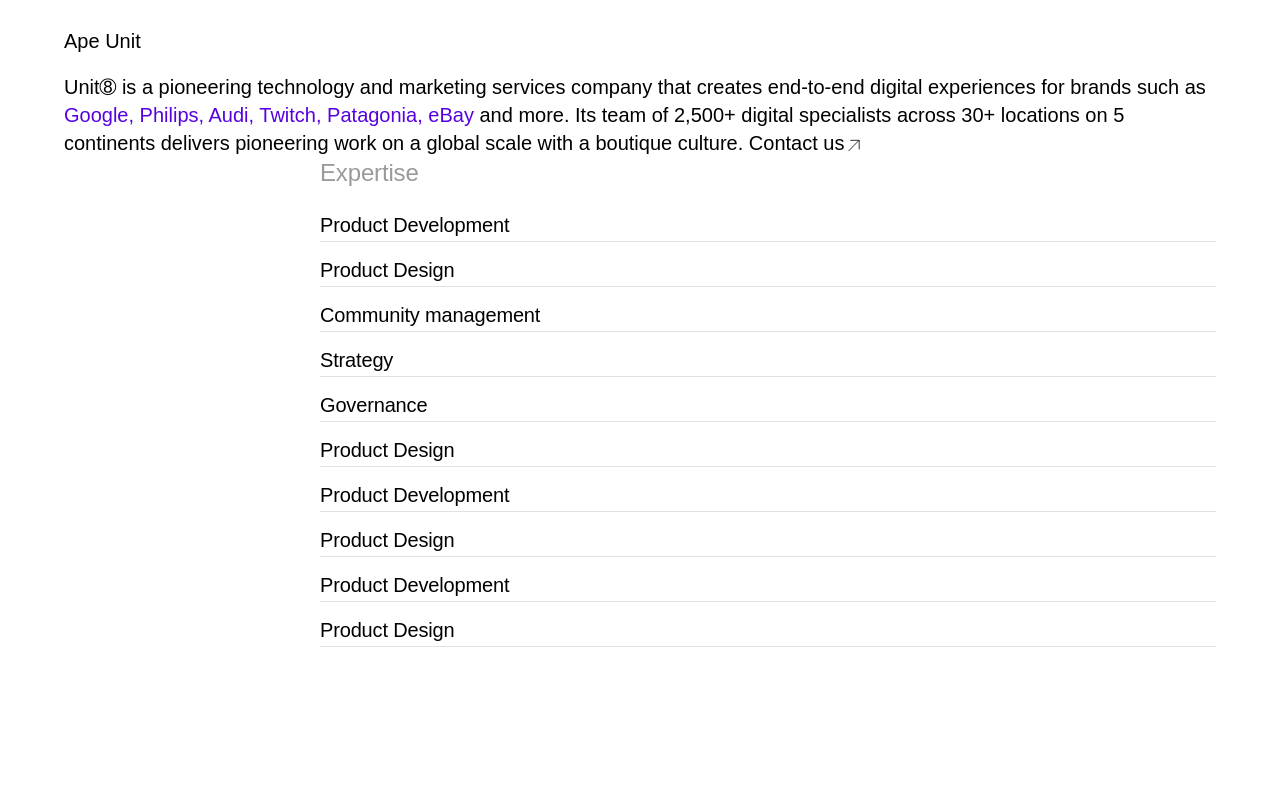
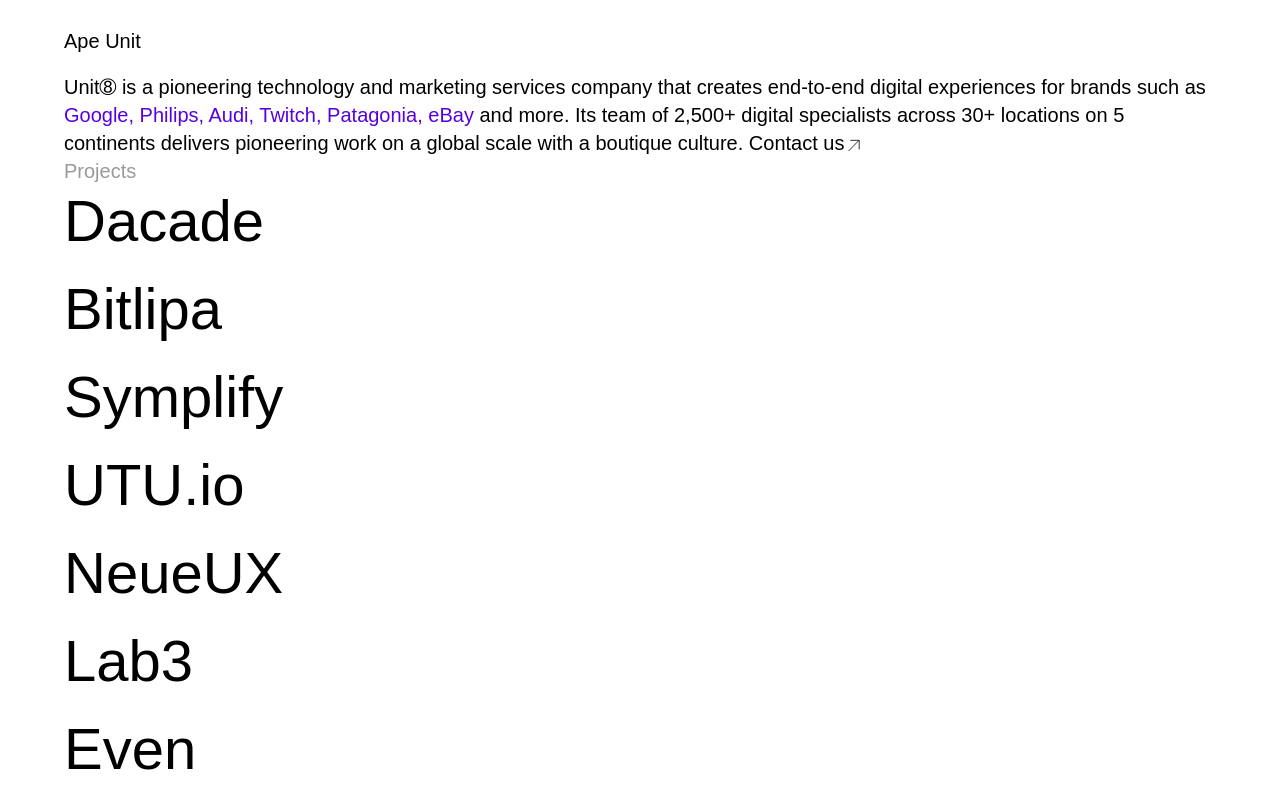
Before and after one commit to TheGymRwanda/zzz-unit8, a Next.js app: page / in a window 1280 px wide. Shown: the top 800 px of the page. Built offline with nearby package versions, Linux system fonts and the light colour scheme; a web font is replaced by a local one.

Commit message:
feat: update the deployment

```diff
--- a/pages/index.jsx
+++ b/pages/index.jsx
@@ -1,6 +1,7 @@
 import Head from "next/head";
 import Expertise from "../components/Sections/Expertise";
 import Header from "../components/sections/Header";
+import Project from "../components/sections/Project";
 
 export default function Home() {
   return (
@@ -9,6 +10,7 @@
         <title>Unit 8</title>
       </Head>
       <Header />
+      <Project />
       <Expertise />
     </>
   );
```
